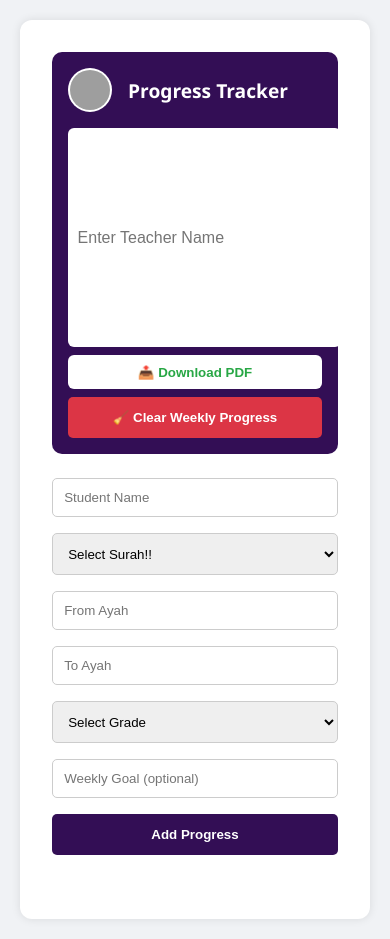
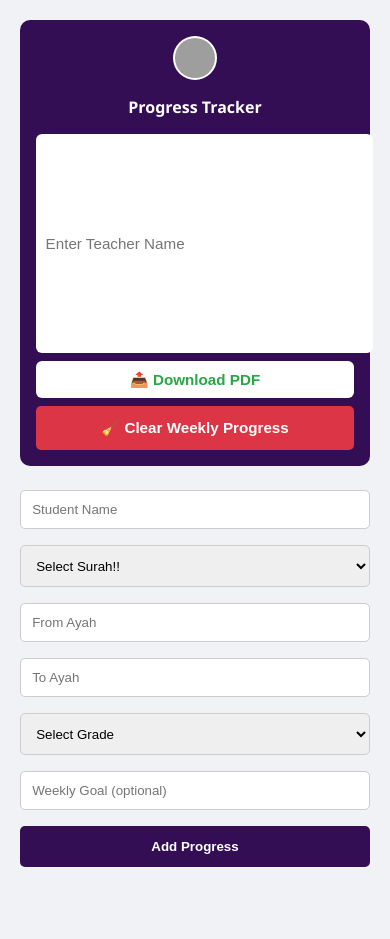
Before and after one commit to Hackerolley/progress-tracker, a plain HTML site: page index.html in a window 390 px wide. Drawn offline with nearby package versions, Linux system fonts and the light colour scheme; grey boxes are pictures that could not be loaded.

Commit message:
new face of bar

```diff
--- a/index.html
+++ b/index.html
@@ -12,19 +12,21 @@
 </head>
 <body>
 
-  <div class="container">
-
-    <header class="tracker-header">
+ <header class="tracker-header">
   <div class="logo-title">
-    <img src="https://i.ibb.co/Xrv6hSRQ/dastia-logo.jpg" alt="Daarusalam Logo" class="logo">
+    <img src="https://i.ibb.co/Xrv6hSRQ/dastia-logo.jpg" alt="Daarusalam Logo" class="logo" />
     <h1>Progress Tracker</h1>
   </div>
 
   <div class="header-actions">
     <input type="text" id="teacherName" placeholder="Enter Teacher Name" class="teacher-input" />
-    <button onclick="downloadPDF()">📤 Download PDF</button>
-    <button id="clearProgressBtn" class="clear-btn">🧹 Clear Weekly Progress</button>
+    <div class="header-buttons">
+      <button onclick="downloadPDF()">📤 Download PDF</button>
+      <button id="clearProgressBtn" class="clear-btn">🧹 Clear Weekly Progress</button>
+    </div>
   </div>
+</header>
+
 </header>
 
 
--- a/script.js
+++ b/script.js
@@ -233,3 +233,12 @@ function generatePDF() {
     alert("Logo failed to load. Please check the URL or try another image.");
   };
 }
+
+document.getElementById("clearProgressBtn").addEventListener("click", () => {
+  const confirmClear = confirm("Are you sure you want to clear all students' progress for a new week?");
+  if (!confirmClear) return;
+
+  students = [];
+  saveToLocal();
+  renderStudents();
+});
--- a/style.css
+++ b/style.css
@@ -6,7 +6,7 @@ body {
 }
 
 .container {
-  max-width: 700px;
+  max-width: 500px;
   background: white;
   padding: 2rem;
   margin: auto;
@@ -177,19 +177,46 @@ button {
   background: #c82333;
 }
 
-/* Mobile Responsive */
-@media (max-width: 600px) {
+
+.header-buttons {
+  display: flex;
+  gap: 0.5rem;
+  flex-wrap: wrap;
+}
+
+@media (max-width: 480px) {
+  .container {
+    padding: 1rem;
+  }
+
+  .logo-title {
+    flex-direction: column;
+    align-items: center;
+    text-align: center;
+  }
+
   .logo-title h1 {
-    font-size: 1.2rem;
+    font-size: 1rem;
   }
 
   .header-actions {
     flex-direction: column;
-    align-items: stretch;
+    gap: 0.rem;
   }
 
-  .header-actions button,
+  .header-buttons {
+    flex-direction: column;
+    width: 100%;
+  }
+
+  .header-buttons button,
   .teacher-input {
     width: 100%;
+    font-size: 0.95rem;
   }
 }
+
+
+#teacherName {
+
+}
```
